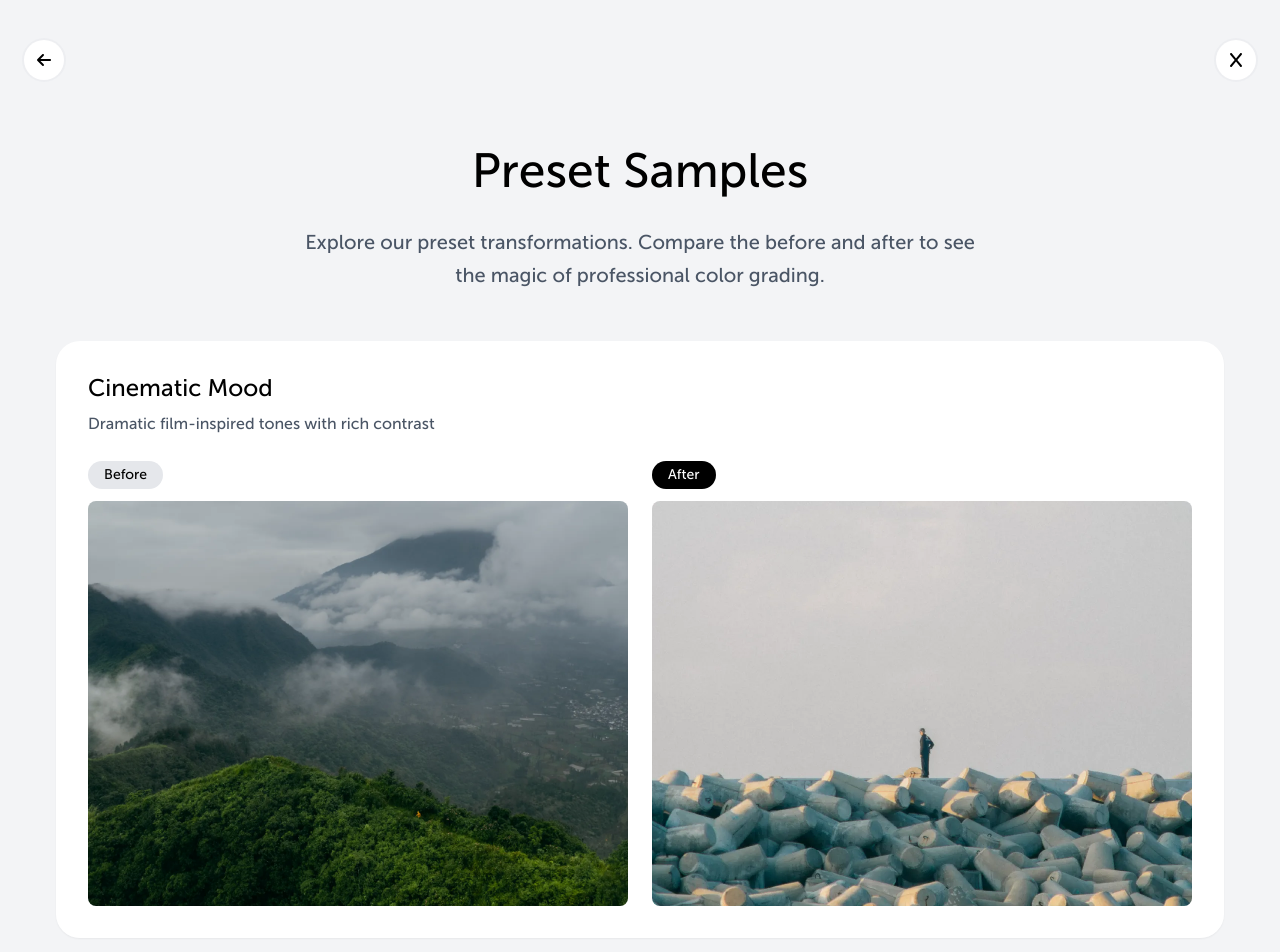
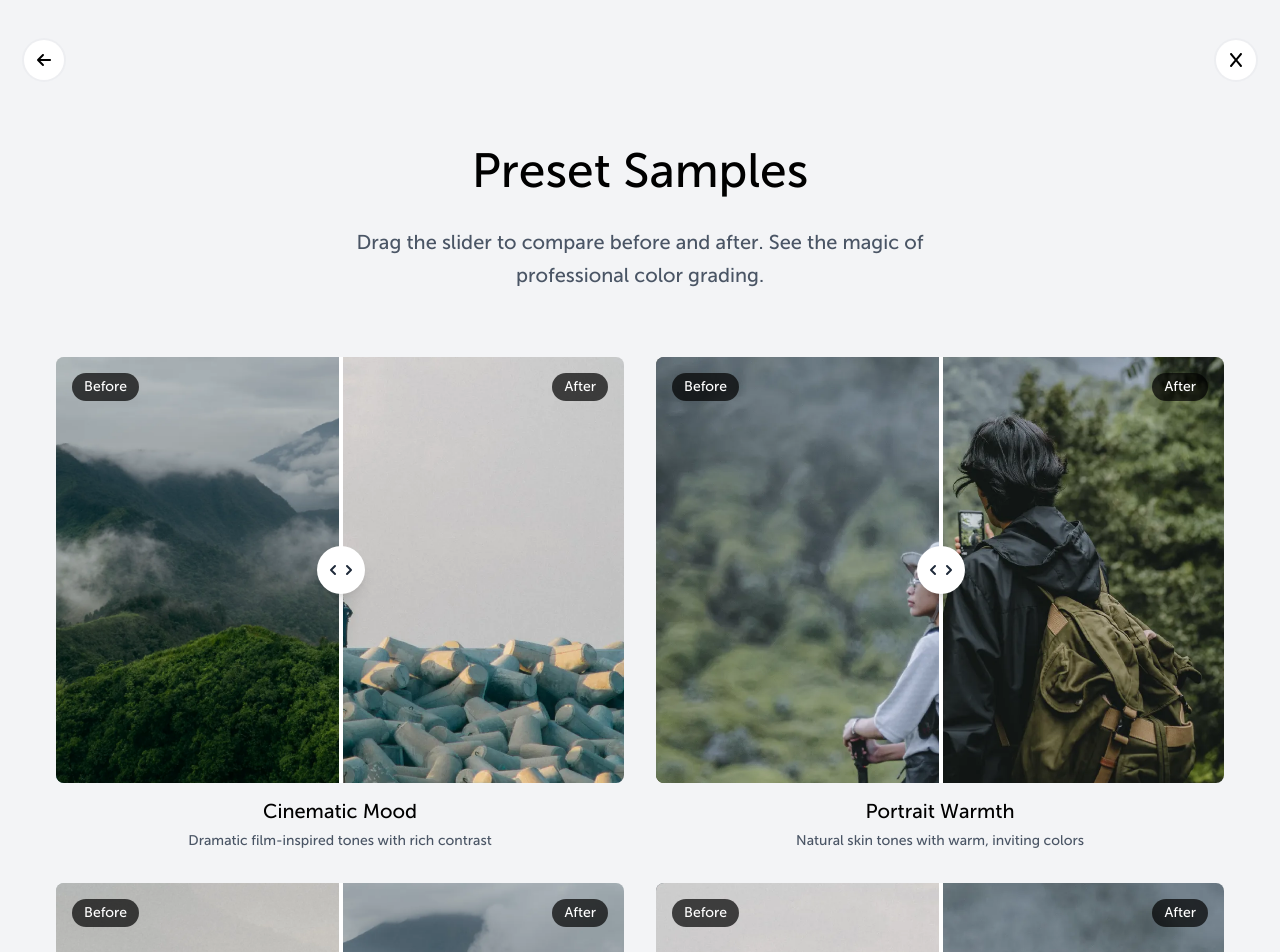
Before and after one commit to masarif-id/portfolio, a Next.js app: page /products/preset/samples in a window 1280 px wide. Shown: the top 952 px of the page. Built offline with nearby package versions, Linux system fonts and the light colour scheme.

Commit message:
Added image-slider.tsx

```diff
--- a/app/(content)/products/preset/samples/page.tsx
+++ b/app/(content)/products/preset/samples/page.tsx
@@ -1,8 +1,7 @@
 import Anchor from '@/components/ui/anchor';
 import Container from '@/components/ui/container';
-import Card from '@/components/ui/card';
+import ImageSlider from '@/components/ui/image-slider';
 import { FaX, FaArrowLeft } from 'react-icons/fa6';
-import Image from 'next/image';
 
 export const metadata = {
     title: 'Preset Samples — Lightroom Preset',
@@ -69,57 +68,28 @@ export default function PresetSamplesPage() {
             </header>
             <main>
                 <Container className='py-16'>
-                    <div className='text-center mb-12'>
+                    <div className='text-center mb-16'>
                         <h1 className='font-pixelify-sans text-5xl leading-tight mb-6 max-md:text-4xl'>
                             Preset Samples
                         </h1>
                         <p className='text-xl leading-relaxed text-gray-600 dark:text-gray-300 max-w-2xl mx-auto'>
-                            Explore our preset transformations. Compare the before and after to see the magic of professional color grading.
+                            Drag the slider to compare before and after. See the magic of professional color grading.
                         </p>
                     </div>
 
-                    <div className='grid grid-cols-1 gap-16'>
+                    <div className='grid grid-cols-1 md:grid-cols-2 gap-8'>
                         {samples.map((sample) => (
-                            <Card key={sample.id} className='p-8'>
-                                <div className='mb-6'>
-                                    <h2 className='font-pixelify-sans text-2xl mb-2'>{sample.name}</h2>
-                                    <p className='text-gray-600 dark:text-gray-300'>{sample.description}</p>
+                            <div key={sample.id} className='space-y-4'>
+                                <ImageSlider
+                                    beforeImage={sample.before}
+                                    afterImage={sample.after}
+                                    alt={sample.name}
+                                />
+                                <div className='text-center'>
+                                    <h2 className='font-pixelify-sans text-xl mb-1'>{sample.name}</h2>
+                                    <p className='text-sm text-gray-600 dark:text-gray-400'>{sample.description}</p>
                                 </div>
-                                <div className='grid grid-cols-1 md:grid-cols-2 gap-6'>
-                                    <div>
-                                        <div className='mb-3'>
-                                            <span className='inline-block px-4 py-1 bg-gray-200 dark:bg-gray-700 rounded-full text-sm font-medium'>
-                                                Before
-                                            </span>
-                                        </div>
-                                        <div className='relative aspect-[4/3] rounded-lg overflow-hidden'>
-                                            <Image
-                                                src={sample.before}
-                                                alt={`${sample.name} - Before`}
-                                                fill
-                                                className='object-cover'
-                                                sizes='(max-width: 768px) 100vw, 50vw'
-                                            />
-                                        </div>
-                                    </div>
-                                    <div>
-                                        <div className='mb-3'>
-                                            <span className='inline-block px-4 py-1 bg-black dark:bg-white text-white dark:text-black rounded-full text-sm font-medium'>
-                                                After
-                                            </span>
-                                        </div>
-                                        <div className='relative aspect-[4/3] rounded-lg overflow-hidden'>
-                                            <Image
-                                                src={sample.after}
-                                                alt={`${sample.name} - After`}
-                                                fill
-                                                className='object-cover'
-                                                sizes='(max-width: 768px) 100vw, 50vw'
-                                            />
-                                        </div>
-                                    </div>
-                                </div>
-                            </Card>
+                            </div>
                         ))}
                     </div>
 
--- /dev/null
+++ b/components/ui/image-slider.tsx
@@ -0,0 +1,90 @@
+'use client';
+
+import { useState } from 'react';
+import Image from 'next/image';
+
+interface ImageSliderProps {
+    beforeImage: string;
+    afterImage: string;
+    alt: string;
+}
+
+export default function ImageSlider({ beforeImage, afterImage, alt }: ImageSliderProps) {
+    const [sliderPosition, setSliderPosition] = useState(50);
+    const [isDragging, setIsDragging] = useState(false);
+
+    const handleMove = (clientX: number, rect: DOMRect) => {
+        const x = Math.max(0, Math.min(clientX - rect.left, rect.width));
+        const percent = Math.max(0, Math.min((x / rect.width) * 100, 100));
+        setSliderPosition(percent);
+    };
+
+    const handleMouseDown = () => setIsDragging(true);
+
+    const handleMouseUp = () => setIsDragging(false);
+
+    const handleMouseMove = (e: React.MouseEvent<HTMLDivElement>) => {
+        if (!isDragging) return;
+        const rect = e.currentTarget.getBoundingClientRect();
+        handleMove(e.clientX, rect);
+    };
+
+    const handleTouchMove = (e: React.TouchEvent<HTMLDivElement>) => {
+        const rect = e.currentTarget.getBoundingClientRect();
+        handleMove(e.touches[0].clientX, rect);
+    };
+
+    return (
+        <div
+            className='relative w-full aspect-[4/3] select-none overflow-hidden rounded-lg'
+            onMouseMove={handleMouseMove}
+            onMouseUp={handleMouseUp}
+            onMouseLeave={handleMouseUp}
+            onTouchMove={handleTouchMove}
+            onTouchEnd={handleMouseUp}>
+            <div className='relative w-full h-full'>
+                <Image src={afterImage} alt={`${alt} - After`} fill className='object-cover' sizes='100vw' />
+            </div>
+
+            <div
+                className='absolute top-0 left-0 right-0 bottom-0 w-full h-full overflow-hidden'
+                style={{ clipPath: `inset(0 ${100 - sliderPosition}% 0 0)` }}>
+                <Image src={beforeImage} alt={`${alt} - Before`} fill className='object-cover' sizes='100vw' />
+            </div>
+
+            <div
+                className='absolute top-0 bottom-0 w-1 bg-white cursor-ew-resize'
+                style={{ left: `calc(${sliderPosition}% - 1px)` }}
+                onMouseDown={handleMouseDown}
+                onTouchStart={handleMouseDown}>
+                <div className='absolute top-1/2 left-1/2 -translate-x-1/2 -translate-y-1/2 w-12 h-12 bg-white rounded-full shadow-lg flex items-center justify-center'>
+                    <svg
+                        xmlns='http://www.w3.org/2000/svg'
+                        width='24'
+                        height='24'
+                        fill='none'
+                        stroke='currentColor'
+                        strokeWidth='2'
+                        strokeLinecap='round'
+                        strokeLinejoin='round'
+                        className='text-gray-800'>
+                        <path d='M18 8L22 12L18 16' />
+                        <path d='M6 8L2 12L6 16' />
+                    </svg>
+                </div>
+            </div>
+
+            <div
+                className='absolute top-4 left-4 px-3 py-1 bg-black/70 text-white rounded-full text-sm font-medium'
+                style={{ opacity: sliderPosition > 20 ? 1 : 0 }}>
+                Before
+            </div>
+
+            <div
+                className='absolute top-4 right-4 px-3 py-1 bg-black/70 text-white rounded-full text-sm font-medium'
+                style={{ opacity: sliderPosition < 80 ? 1 : 0 }}>
+                After
+            </div>
+        </div>
+    );
+}
```
